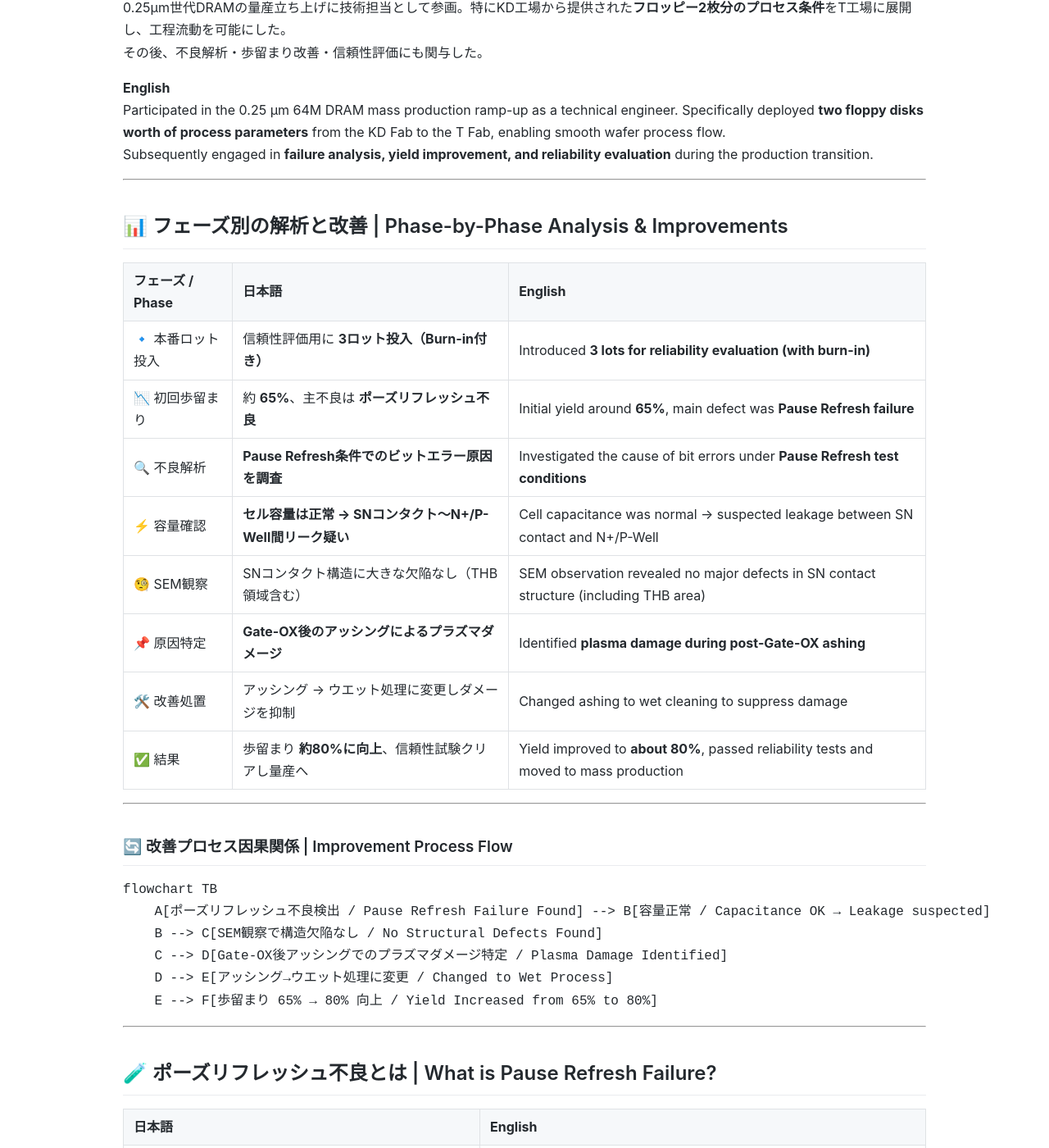
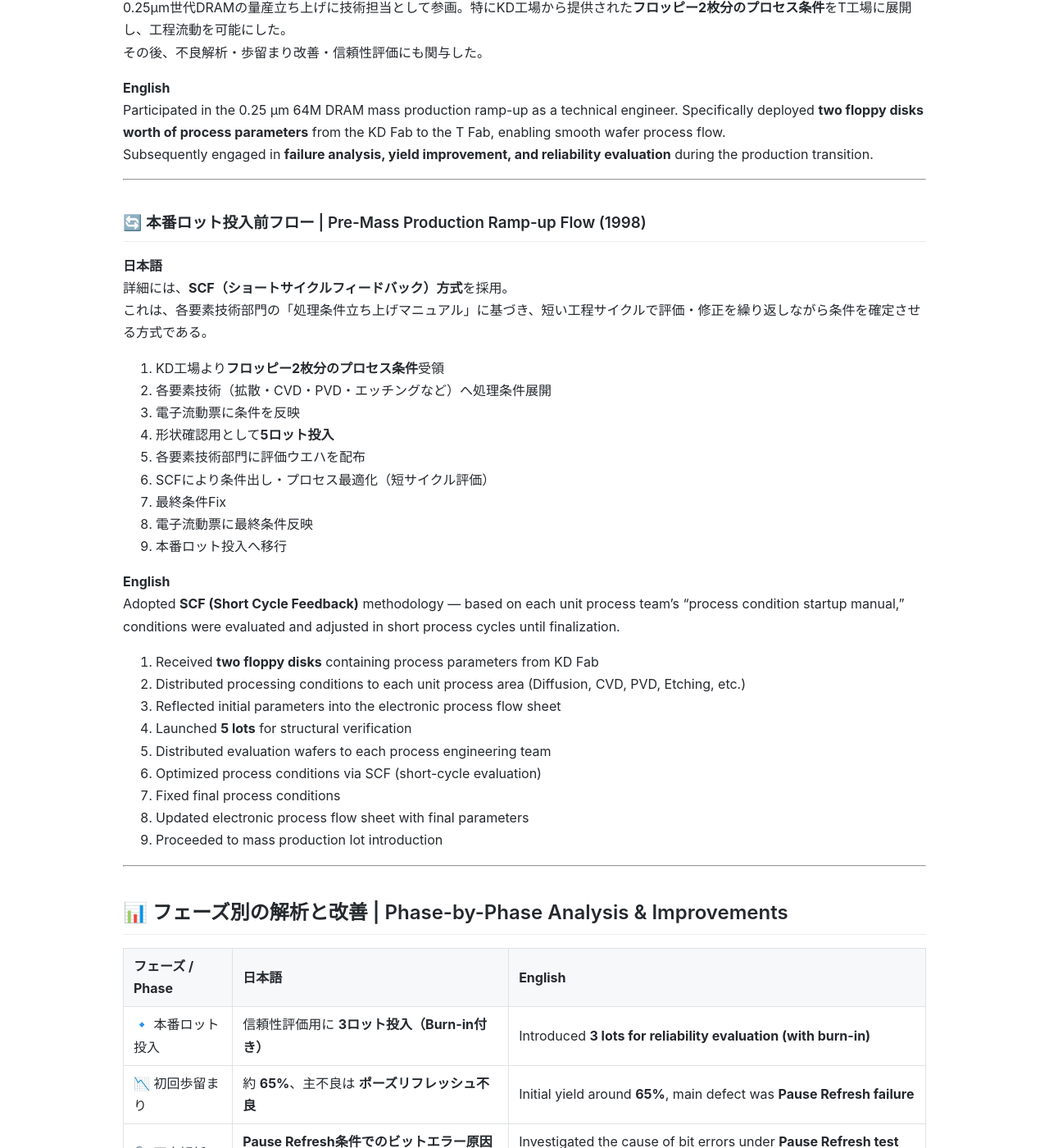
Before and after one commit to Samizo-AITL/Edusemi-Plus, a Jekyll site: the page built from archive/in1998/DRAM_Startup_64M_1998.md, in a window 1280 px wide and 1400 px high, scrolled down 1122 px. Shown: the whole window at 82% size. Built offline with Jekyll 4.4.1, drawn with Linux system fonts in a browser that asks for light colours.

Commit message:
Update DRAM_Startup_64M_1998.md

```diff
--- a/archive/in1998/DRAM_Startup_64M_1998.md
+++ b/archive/in1998/DRAM_Startup_64M_1998.md
@@ -49,6 +49,37 @@ tags: ["DRAM", "半導体プロセス", "歩留まり改善", "技術移管", "0
 **English**
 Participated in the 0.25 μm 64M DRAM mass production ramp-up as a technical engineer. Specifically deployed **two floppy disks worth of process parameters** from the KD Fab to the T Fab, enabling smooth wafer process flow.
 Subsequently engaged in **failure analysis, yield improvement, and reliability evaluation** during the production transition.
+
+---
+
+### 🔄 本番ロット投入前フロー | Pre-Mass Production Ramp-up Flow (1998)
+
+**日本語**
+詳細には、**SCF（ショートサイクルフィードバック）方式**を採用。
+これは、各要素技術部門の「処理条件立ち上げマニュアル」に基づき、短い工程サイクルで評価・修正を繰り返しながら条件を確定させる方式である。
+
+1. KD工場より**フロッピー2枚分のプロセス条件**受領
+2. 各要素技術（拡散・CVD・PVD・エッチングなど）へ処理条件展開
+3. 電子流動票に条件を反映
+4. 形状確認用として**5ロット投入**
+5. 各要素技術部門に評価ウエハを配布
+6. SCFにより条件出し・プロセス最適化（短サイクル評価）
+7. 最終条件Fix
+8. 電子流動票に最終条件反映
+9. 本番ロット投入へ移行
+
+**English**
+Adopted **SCF (Short Cycle Feedback)** methodology — based on each unit process team’s “process condition startup manual,” conditions were evaluated and adjusted in short process cycles until finalization.
+
+1. Received **two floppy disks** containing process parameters from KD Fab
+2. Distributed processing conditions to each unit process area (Diffusion, CVD, PVD, Etching, etc.)
+3. Reflected initial parameters into the electronic process flow sheet
+4. Launched **5 lots** for structural verification
+5. Distributed evaluation wafers to each process engineering team
+6. Optimized process conditions via SCF (short-cycle evaluation)
+7. Fixed final process conditions
+8. Updated electronic process flow sheet with final parameters
+9. Proceeded to mass production lot introduction
 
 ---
 
```
